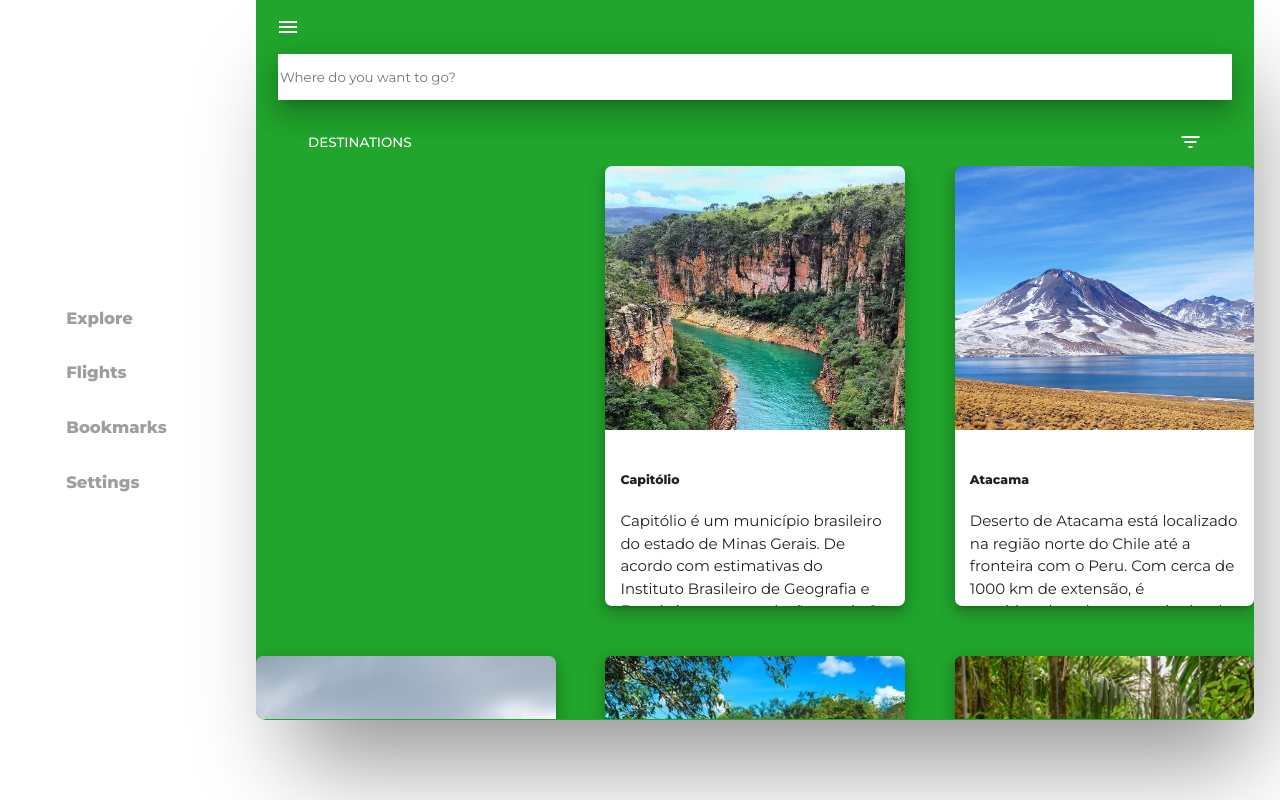
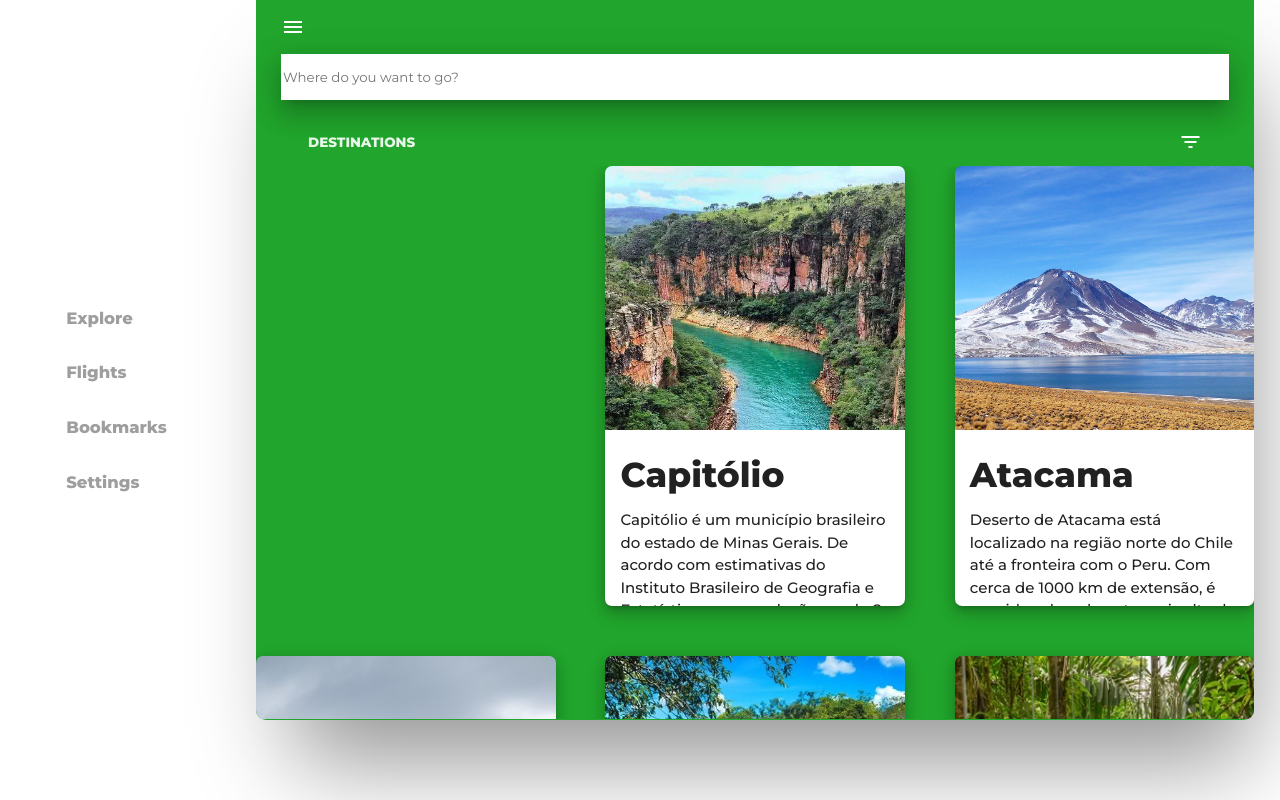
Before and after one commit to mrvinicius/otherlands, a React (Create React App) app: page /explore in a window 1280 px wide. Built offline with nearby package versions, Linux system fonts and the light colour scheme.

Commit message:
Implement DestinationDetails entrance

```diff
--- a/src/App.css
+++ b/src/App.css
@@ -29,7 +29,12 @@
 }
 
 .top-bar {
-  padding: 15px 20px;
+  display: flex;
+  padding: 15px 25px;
+}
+
+.top-bar .push {
+  margin-left: auto !important;
 }
 
 .fw600 {
@@ -46,6 +51,10 @@
 
 .dim-text {
   color: rgba(0, 0, 0, 0.38);
+}
+
+.uppercase {
+  text-transform: uppercase;
 }
 
 .cPointer {
@@ -210,7 +219,8 @@ html {
 .section-title {
   font-size: 0.9rem;
   text-transform: uppercase;
-  font-weight: 500;
+  font-weight: 600;
+  opacity: 0.9;
 }
 
 .icon-flat-btn {
--- a/src/App.js
+++ b/src/App.js
@@ -10,17 +10,13 @@ import {
 import "./App.css";
 import Explore from "./explore/Explore";
 import Flights from "./flights/Flights";
-// import DestinationDetails from "./destination-details/Destination-details";
 
 const App = store => (
   <Router>
     <div id="app" className="App">
-      {/* <SideBar active={store.getState().sidebarActive} /> */}
-      <div
+      <section
         className={`Side-bar ${store.getState().sidebarActive ? "active" : ""}`}
       >
-        {/* <header className="App-header">LOGO {active}</header> */}
-
         <nav className="App-nav fw600 dim-text">
           <ul>
             <li>
@@ -37,7 +33,7 @@ const App = store => (
             </li>
           </ul>
         </nav>
-      </div>
+      </section>
       <main className="Content-container content-container-dimensions otl-green">
         <div className="top-bar white-text">
           <button
--- a/src/card-grid/Card-grid.css
+++ b/src/card-grid/Card-grid.css
@@ -23,23 +23,32 @@
   /* border-radius: unset; */
 }
 
-.simplebar-content .Destination-card .card-text-container {
-  transition: opacity 400ms cubic-bezier(0.65, 0.05, 0.36, 1) 0ms,
-    transform 400ms cubic-bezier(0.65, 0.05, 0.36, 1) 0ms;
-}
-
 .simplebar-content .Destination-card .card-img-container {
   transform: scale(1);
   transition: transform 400ms cubic-bezier(0.65, 0.05, 0.36, 1) 0ms;
 }
+
 .simplebar-content .Destination-card.open-active .card-img-container {
   transform: scale(1.1);
 }
 
-.simplebar-content .Destination-card.open .card-text-container {
+.simplebar-content .Destination-card .card-text-background {
+  transition: opacity 400ms cubic-bezier(0.65, 0.05, 0.36, 1) 0ms;
+}
+.simplebar-content .Destination-card.open-active .card-text-background {
   opacity: 0;
-  transform: translateY(-50%) scale(1.2);
 }
+
+.simplebar-content .Destination-card .card-text-container {
+  transition: opacity 400ms cubic-bezier(0.65, 0.05, 0.36, 1),
+    transform 400ms cubic-bezier(0.65, 0.05, 0.36, 1);
+}
+
+.card-text-container--hidden {
+  opacity: 0;
+  transform: translateY(-30vh);
+}
+
 .simplebar-content .Destination-card.open .Destination-details {
   visibility: visible;
 }
--- a/src/destination-card/Destination-card.container.js
+++ b/src/destination-card/Destination-card.container.js
@@ -15,7 +15,8 @@ function createClickHandlerByQuery(mediaQueryList) {
   let isClosed = true,
     lastTopDistance;
   return function handleClick(event) {
-    const card = event.currentTarget;
+    const card = event.currentTarget,
+      cardTextContainer = card.querySelector(".card-text-container");
 
     if (isClosed) {
       if (mediaQueryList.matches) {
@@ -26,6 +27,7 @@ function createClickHandlerByQuery(mediaQueryList) {
       lastTopDistance = `${card.getBoundingClientRect().top}px`;
       card.style.top = lastTopDistance;
       card.classList.add("open");
+      cardTextContainer.classList.add("card-text-container--hidden");
 
       const timeout = setTimeout(() => {
         card.classList.add("open-active");
@@ -33,6 +35,7 @@ function createClickHandlerByQuery(mediaQueryList) {
       });
     } else {
       card.classList.remove("open-active");
+      cardTextContainer.classList.remove("card-text-container--hidden");
       setCardTransitionEndHandler(card, mediaQueryList);
     }
     isClosed = !isClosed;
--- a/src/destination-card/Destination-card.css
+++ b/src/destination-card/Destination-card.css
@@ -34,5 +34,37 @@
   padding: 20px 15px;
   width: 100%;
   height: 40%;
+}
+.card-text-background {
+  position: absolute;
+  bottom: 0;
+  width: 100%;
+  height: 40%;
   background-color: white;
 }
+
+.Destination-card .title {
+  margin: 0;
+  font-size: 2.3rem;
+  font-weight: 600;
+}
+
+.Destination-card .title ~ .sub-title {
+  margin-top: 0.5em;
+  font-weight: 500;
+}
+
+.card-text-container--hidden
+  + .Destination-details
+  .Destination-details__content {
+  transform: translateY(0%);
+  opacity: 1;
+  transition: opacity 300ms cubic-bezier(0.65, 0.05, 0.36, 1) 200ms,
+    transform 300ms cubic-bezier(0.65, 0.05, 0.36, 1) 200ms;
+}
+.card-text-container:not(.card-text-container--hidden)
+  + .Destination-details
+  .Destination-details__content {
+  transform: translateY(22vh);
+  opacity: 0;
+}
--- a/src/destination-card/Destination-card.js
+++ b/src/destination-card/Destination-card.js
@@ -17,11 +17,12 @@ const DestinationCard = ({ imgUrl, title, description, onClick }) => {
   return (
     <div onClick={onClick} className={`Destination-card cPointer z-depth-3`}>
       <div className="card-img-container">{img}</div>
+      <div className="card-text-background" />
       <div className="card-text-container">
-        <h5>{title}</h5>
-        <p>{description}</p>
+        <h5 className="title">{title}</h5>
+        <p className="sub-title">{description}</p>
       </div>
-      <DestinationDetails destination={{ imgUrl, title, description }} />
+      <DestinationDetails {...{ imgUrl, title, description }} />
     </div>
   );
 };
--- a/src/destination-details/Destination-details.css
+++ b/src/destination-details/Destination-details.css
@@ -2,5 +2,25 @@
   position: fixed;
   visibility: hidden;
   z-index: 0;
-  background-color: rgba(0, 0, 0, 0.1);
+  background-color: rgba(0, 0, 0, 0.3);
 }
+
+.Destination-details .top-bar .icon-flat-btn {
+  margin: 0 10px;
+}
+
+.Destination-details .top-bar .icon-flat-btn:first-child {
+  margin-left: 0;
+}
+.Destination-details .top-bar .icon-flat-btn:last-child {
+  margin-right: 0;
+}
+
+.Destination-details__content {
+  position: absolute;
+  top: calc(5vh + 54px);
+  bottom: 0;
+  padding: 0 30px;
+  transition: opacity 400ms cubic-bezier(0.65, 0.05, 0.36, 1) 0ms,
+    transform 400ms cubic-bezier(0.65, 0.05, 0.36, 1) 0ms;
+}
--- a/src/destination-details/Destination-details.js
+++ b/src/destination-details/Destination-details.js
@@ -2,12 +2,26 @@ import React from "react";
 import "./Destination-details.css";
 
 const DestinationDetails = ({ title, description }) => (
-  <div className="Destination-details content-container-dimensions">
-    <h1>{title}</h1>
-    <p>{description}</p>
-    <section>
-      <h2>Discover stories</h2>
-    </section>
+  <div className="Destination-details content-container-dimensions white-text">
+    <div className="top-bar">
+      <button className="icon-flat-btn" type="button">
+        <i className="material-icons">close</i>
+      </button>
+      <button className="icon-flat-btn push" type="button">
+        <i className="material-icons">location_on</i>
+      </button>
+      <button className="icon-flat-btn" type="button">
+        <i className="material-icons">search</i>
+      </button>
+    </div>
+    <article className="Destination-details__content">
+      <h1 className="title">{title}</h1>
+      <p className="sub-title">{description}</p>
+      <section className="Destination-details__stories">
+        <h2 className="section-title">Discover stories</h2>
+        <p />
+      </section>
+    </article>
   </div>
 );
 
--- a/src/explore/Explore.css
+++ b/src/explore/Explore.css
@@ -17,7 +17,6 @@
     top: 98px;
     bottom: 0;
     width: 100%;
-    /* overflow: auto; */
   }
 
   .Destination-results .generic-header,
--- a/src/search-field/Search-field.css
+++ b/src/search-field/Search-field.css
@@ -2,7 +2,7 @@
   display: block;
   margin: auto;
   border: none;
-  width: calc(100% - 44px);
+  width: calc(100% - 50px);
   height: 46px;
 }
 
```
